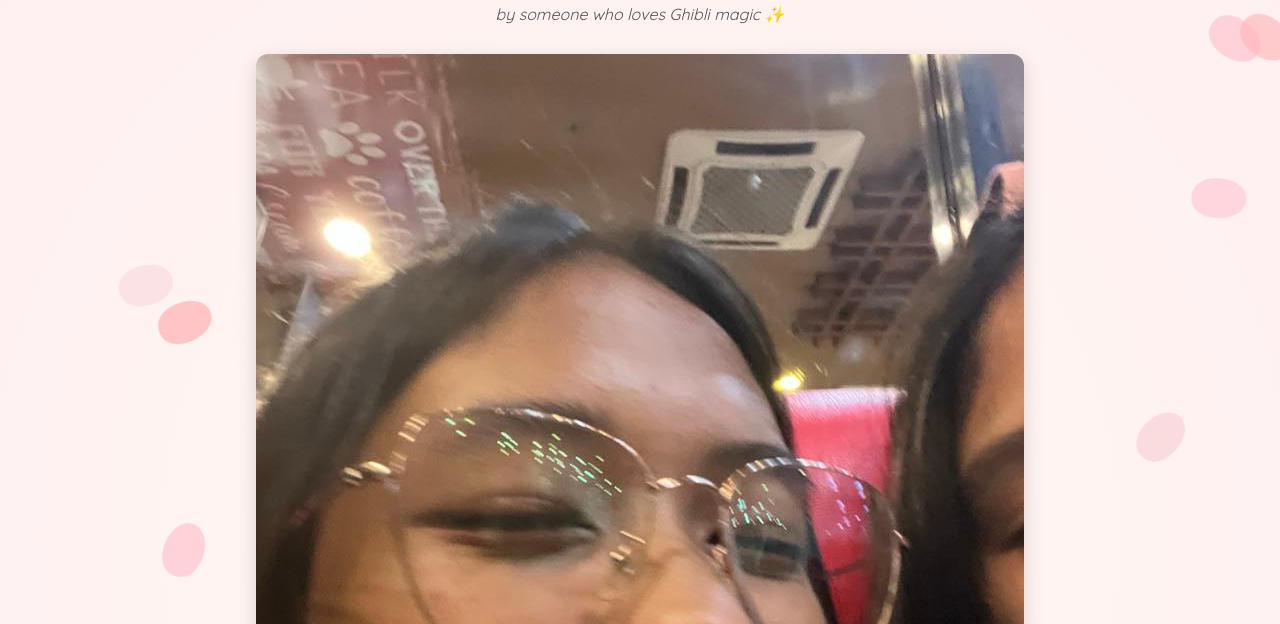
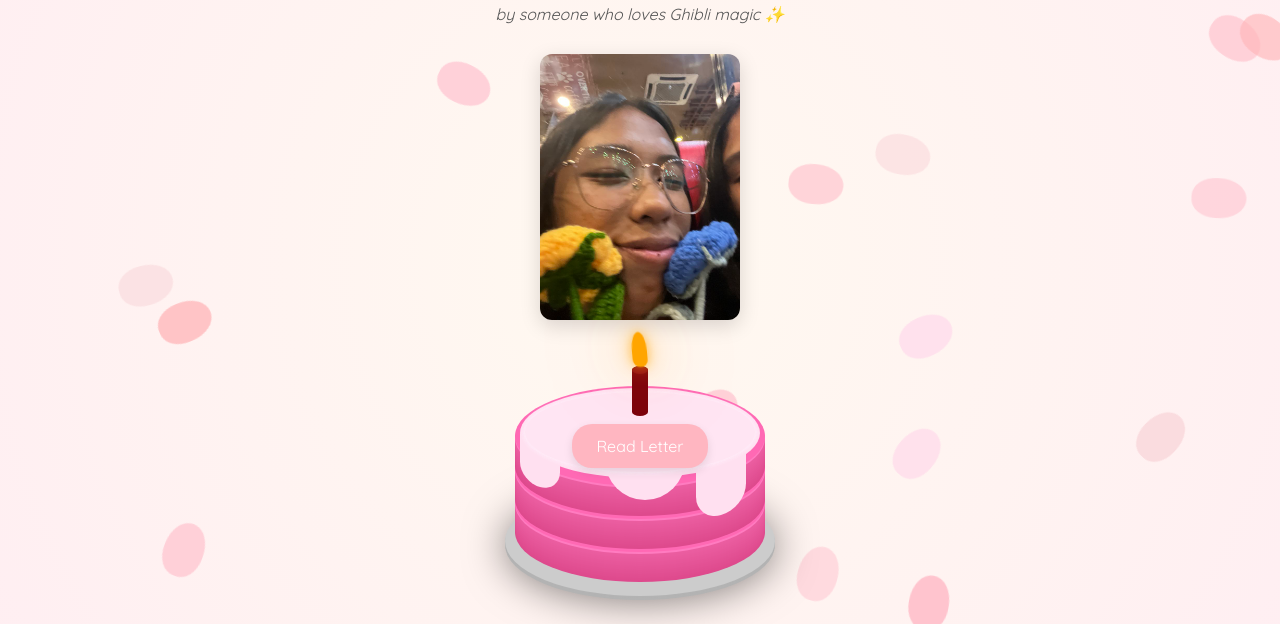
Before and after one commit to sejay404/Birthday, a plain HTML site: page index.html in a window 1280 px wide. Shown: the part 176-800 px from the top of the page. Drawn offline with nearby package versions, Linux system fonts and the light colour scheme.

Commit message:
change the image

```diff
--- a/style.css
+++ b/style.css
@@ -56,6 +56,8 @@
 
   .character {
     max-width: 100%;
+    width: 200px;
+    height: 200px;
     height: auto;
     border-radius: 12px;
     box-shadow: 0 6px 20px rgba(0, 0, 0, 0.15);
@@ -368,7 +370,7 @@
     .cake {
         transform: scale(0.9);
         z-index: 10;
-
+        margin-top: 4px;
     }
     .character {
         transform: scale(0.8);
```
